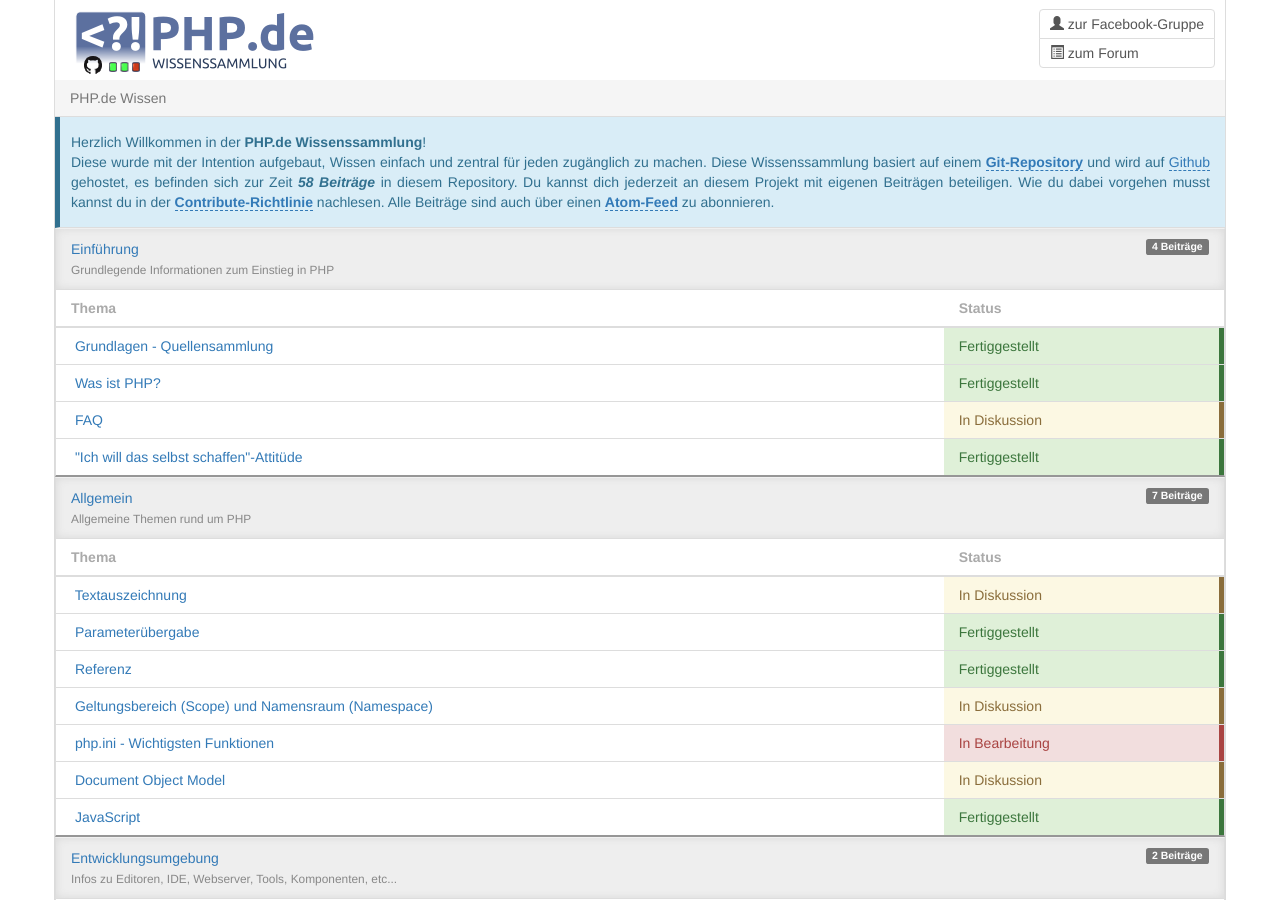
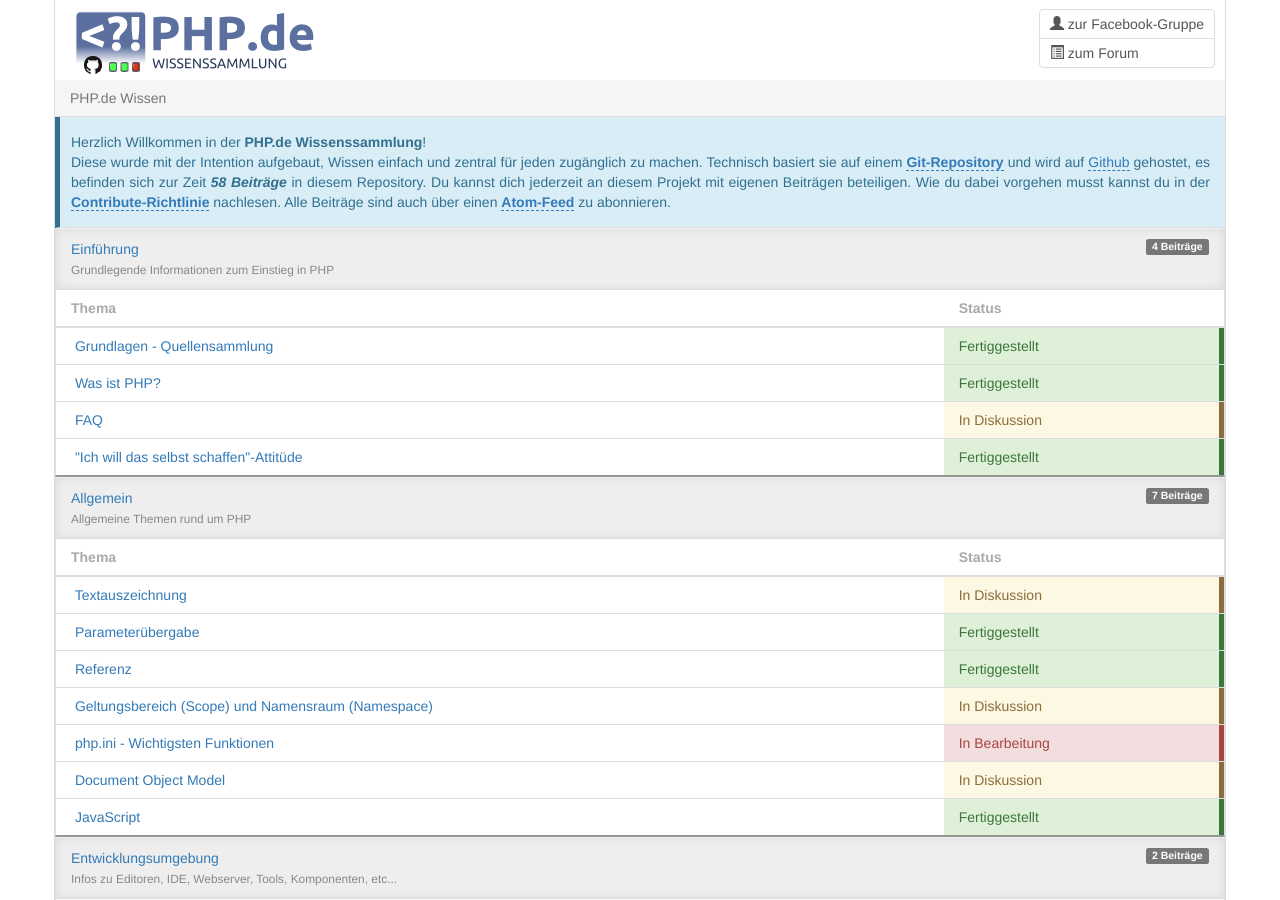
Before and after one commit to php-de/php-de.github.io, a Jekyll site: the page built from index.md, in a window 1280 px wide and 900 px high. Built offline with Jekyll 4.4.1, drawn with Linux system fonts in a browser that asks for light colours; nearby versions of some CDN libraries.

Commit message:
index-text nocheinmal

```diff
--- a/index.md
+++ b/index.md
@@ -12,4 +12,4 @@ title: php.de
 ---
 {% for calc in site.pages %}{% assign totalGuides = forloop.length | minus:2 %}{% endfor %}
 Herzlich Willkommen in der **PHP.de Wissenssammlung**!
-Diese wurde mit der Intention aufgebaut, Wissen einfach und zentral für jeden zugänglich zu machen. Diese Wissenssammlung basiert auf einem **[Git-Repository](http://github.com/php-de/php-de.github.io)** und wird auf [Github](http://github.com) gehostet, es befinden sich zur Zeit ***{{ totalGuides }} Beiträge*** in diesem Repository. Du kannst dich jederzeit an diesem Projekt mit eigenen Beiträgen beteiligen. Wie du dabei vorgehen musst kannst du in der **[Contribute-Richtlinie]({{ site.url }}/jumpto/contribute/)** nachlesen.  Alle Beiträge sind auch über einen **[Atom-Feed](http://php-de.github.io/feed/atom.xml)** zu abonnieren.
+Diese wurde mit der Intention aufgebaut, Wissen einfach und zentral für jeden zugänglich zu machen. Technisch basiert sie auf einem **[Git-Repository](http://github.com/php-de/php-de.github.io)** und wird auf [Github](http://github.com) gehostet, es befinden sich zur Zeit ***{{ totalGuides }} Beiträge*** in diesem Repository. Du kannst dich jederzeit an diesem Projekt mit eigenen Beiträgen beteiligen. Wie du dabei vorgehen musst kannst du in der **[Contribute-Richtlinie]({{ site.url }}/jumpto/contribute/)** nachlesen.  Alle Beiträge sind auch über einen **[Atom-Feed](http://php-de.github.io/feed/atom.xml)** zu abonnieren.
```
